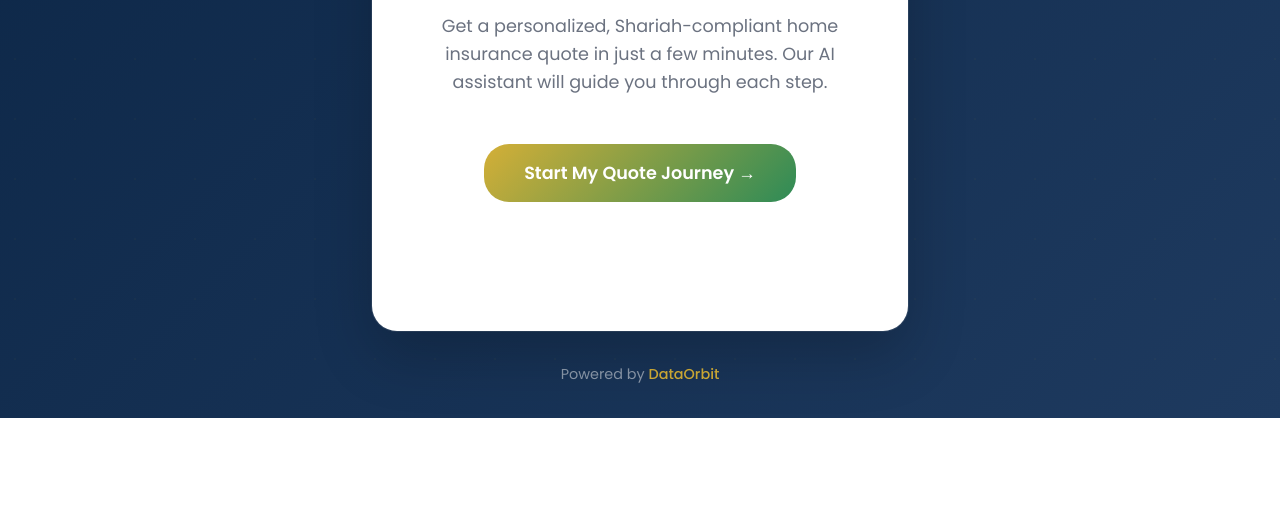
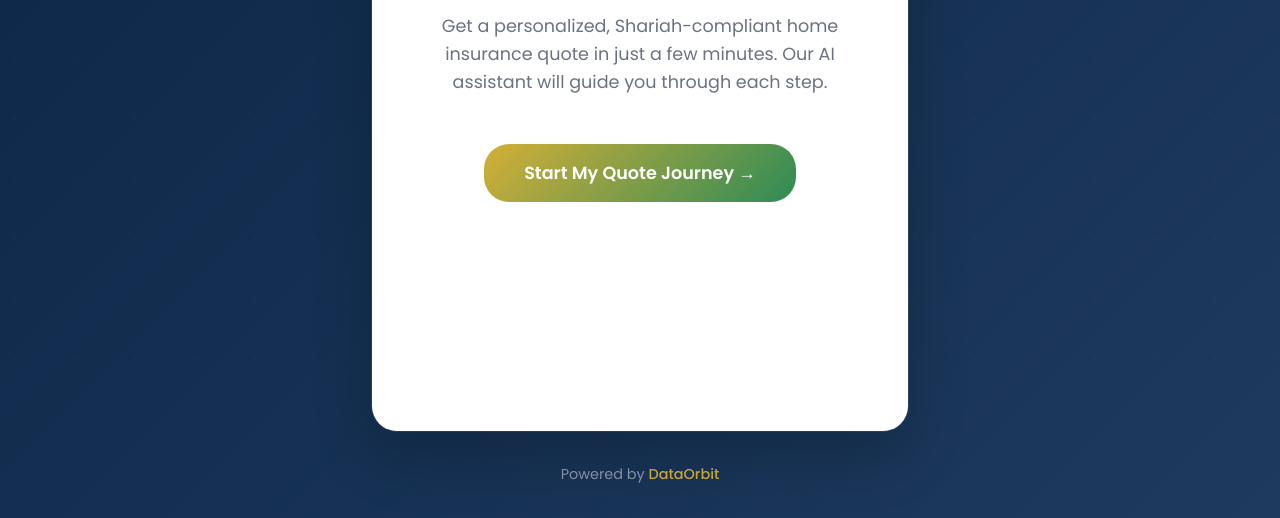
Before and after one commit to mohamed3610/Takaful-quote-prototype, a plain HTML site: page index.html in a window 1280 px wide. Shown: the part 431-949 px from the top of the page. Before the commit the page ends 849 px from the top, so only its background shows below. Drawn offline with Linux system fonts and the light colour scheme.

Commit message:
Update index.html

```diff
--- a/index.html
+++ b/index.html
@@ -110,8 +110,8 @@
                 0 0 0 1px rgba(255, 255, 255, 0.1);
             position: relative;
             overflow: hidden;
-            min-height: 600px;
-            max-height: 95vh;
+            min-height: 700px;
+            max-height: 90vh;
             display: flex;
             flex-direction: column;
         }
```
